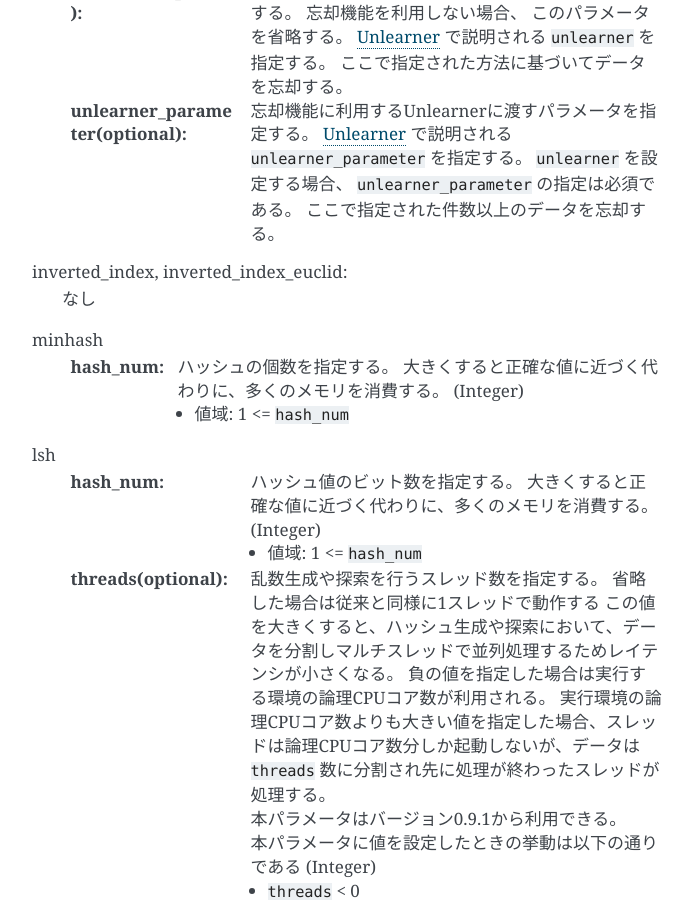
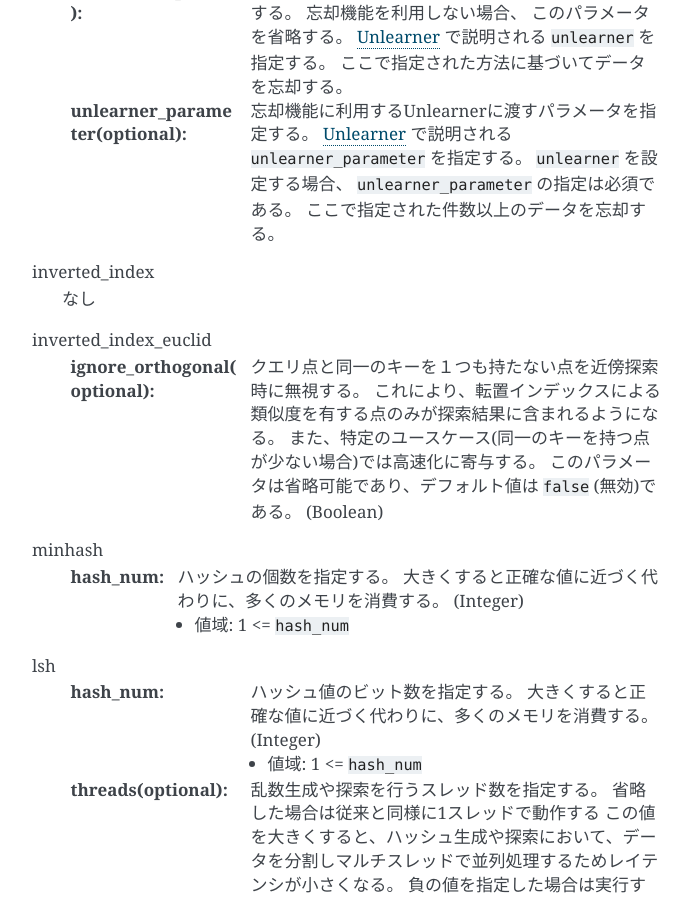
Before and after one commit to jubatus/website, a Sphinx documentation site: the page built from source/ja/api_recommender.rst, in a window 1280 px wide and 900 px high, scrolled down 850 px. Shown: the whole window, without its empty margins (418-1110 px from the left). Built offline with Sphinx 7.4.7, drawn with Linux system fonts in a browser that asks for light colours; the version number could not be read and is left out.

Commit message:
add document about ignore orthogonal option #290

```diff
--- a/source/ja/api_recommender.rst
+++ b/source/ja/api_recommender.rst
@@ -48,8 +48,16 @@ JSON の各フィールドは以下のとおりである。
         ``unlearner`` を設定する場合、 ``unlearner_parameter`` の指定は必須である。
         ここで指定された件数以上のデータを忘却する。
 
-   inverted_index, inverted_index_euclid:
+   inverted_index
      なし
+
+   inverted_index_euclid
+     :ignore_orthogonal(optional):
+        クエリ点と同一のキーを１つも持たない点を近傍探索時に無視する。
+        これにより、転置インデックスによる類似度を有する点のみが探索結果に含まれるようになる。
+        また、特定のユースケース(同一のキーを持つ点が少ない場合)では高速化に寄与する。
+        このパラメータは省略可能であり、デフォルト値は ``false`` (無効)である。
+        (Boolean)
 
    minhash
      :hash_num:
```
Also changed, not shown: source/en/api_recommender.rst (+9 -1 lines).
